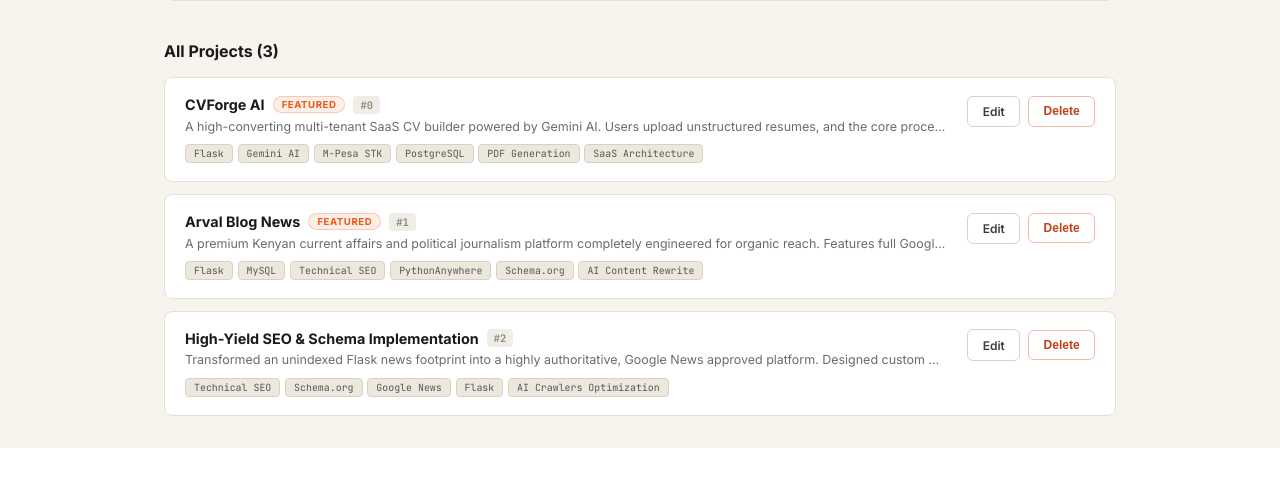
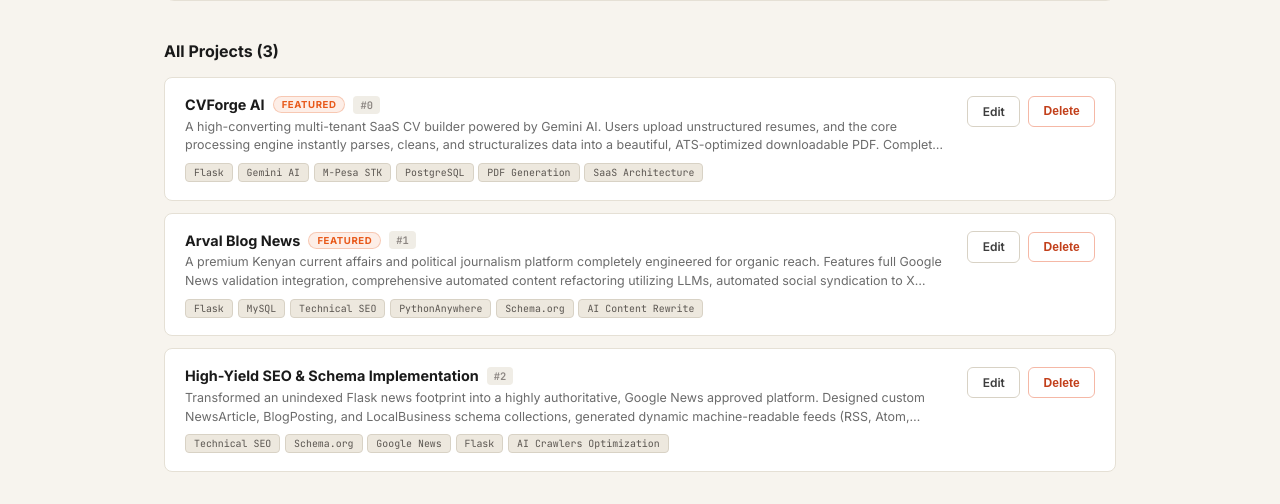
Before and after one commit to arvineee/Current_Portfolio, a Flask app: page /admin in a window 1280 px wide. Shown: the part 759-1263 px from the top of the page. Before the commit the page ends 1207 px from the top, so only its background shows below. Run offline with Flask 3, Linux system fonts and the light colour scheme; the visitor is signed in with stand-in values (Sample User, id 1); data comes from the database, SQL or seed files in the repository.

Commit message:
Update site

```diff
--- a/templates/admin.html
+++ b/templates/admin.html
@@ -48,14 +48,14 @@
     /* Projects table */
     .section-title{font-size:1rem;font-weight:700;margin-bottom:1rem}
     .project-list{display:flex;flex-direction:column;gap:.75rem}
-    .project-row{background:#fff;border:1px solid #E5E0D5;border-radius:8px;padding:1.1rem 1.25rem;display:flex;align-items:flex-start;gap:1.25rem}
+    .project-row{background:#fff;border:1px solid #E5E0D5;border-radius:8px;padding:1.1rem 1.25rem;display:flex;align-items:flex-start;gap:1.25rem;overflow:hidden}
     .project-row:hover{border-color:#E8591A}
-    .project-info{flex:1;min-width:0}
-    .project-title{font-weight:700;font-size:.9rem;color:#1A1A1A;margin-bottom:.25rem;display:flex;align-items:center;gap:.5rem}
-    .badge{font-size:.6rem;font-weight:700;letter-spacing:.06em;text-transform:uppercase;padding:2px 8px;border-radius:100px;background:rgba(232,89,26,.1);color:#E8591A;border:1px solid rgba(232,89,26,.25)}
-    .project-desc{font-size:.78rem;color:#6B6B6B;line-height:1.5;margin-bottom:.5rem;white-space:nowrap;overflow:hidden;text-overflow:ellipsis}
-    .tag-list{display:flex;flex-wrap:wrap;gap:.3rem}
-    .tag{background:#EDE8DE;border:1px solid #D8D2C5;color:#5A5550;padding:2px 8px;border-radius:4px;font-family:'JetBrains Mono',monospace;font-size:.62rem}
+    .project-info{flex:1;min-width:0;overflow:hidden}
+    .project-title{font-weight:700;font-size:.9rem;color:#1A1A1A;margin-bottom:.25rem;display:flex;align-items:center;gap:.5rem;flex-wrap:wrap}
+    .badge{font-size:.6rem;font-weight:700;letter-spacing:.06em;text-transform:uppercase;padding:2px 8px;border-radius:100px;background:rgba(232,89,26,.1);color:#E8591A;border:1px solid rgba(232,89,26,.25);white-space:nowrap}
+    .project-desc{font-size:.78rem;color:#6B6B6B;line-height:1.5;margin-bottom:.5rem;overflow:hidden;display:-webkit-box;-webkit-line-clamp:2;-webkit-box-orient:vertical}
+    .tag-list{display:flex;flex-wrap:wrap;gap:.3rem;overflow:hidden;max-height:2.2rem}
+    .tag{background:#EDE8DE;border:1px solid #D8D2C5;color:#5A5550;padding:2px 8px;border-radius:4px;font-family:'JetBrains Mono',monospace;font-size:.62rem;white-space:nowrap}
     .project-actions{display:flex;gap:.5rem;flex-shrink:0;align-items:center}
     .sort-badge{font-family:'JetBrains Mono',monospace;font-size:.65rem;color:#8A8480;background:#F0EDE6;padding:2px 7px;border-radius:4px}
     .empty{text-align:center;padding:3rem;color:#8A8480;font-size:.875rem;background:#fff;border:1px dashed #D8D2C5;border-radius:8px}
```
